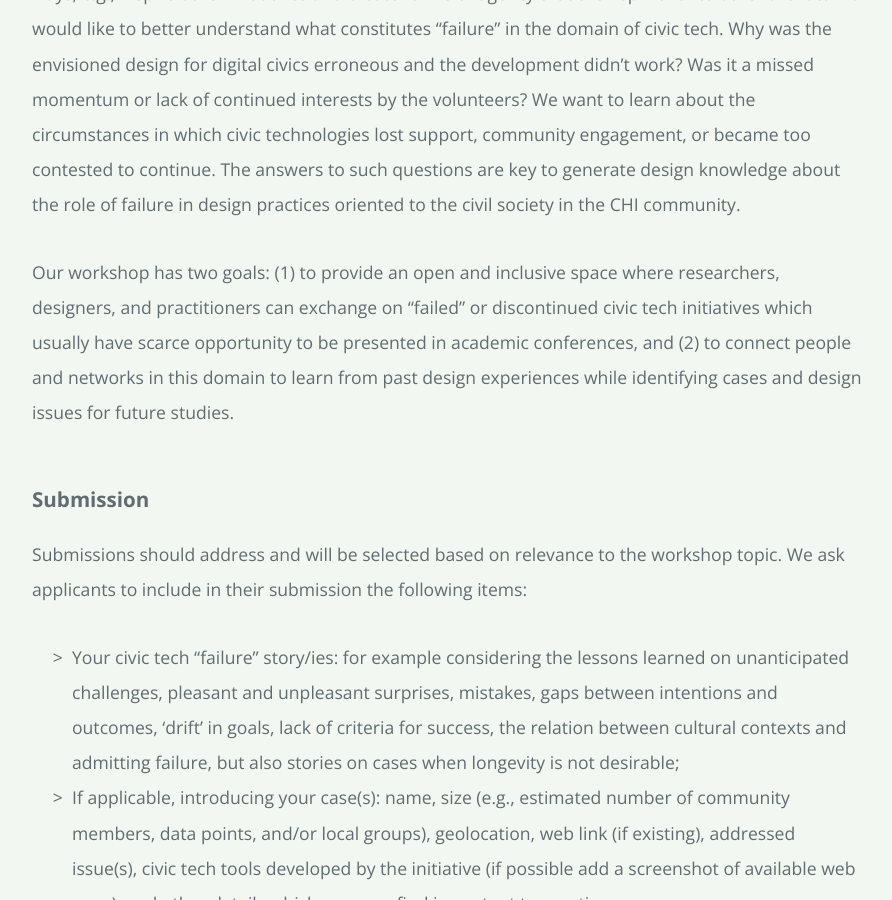
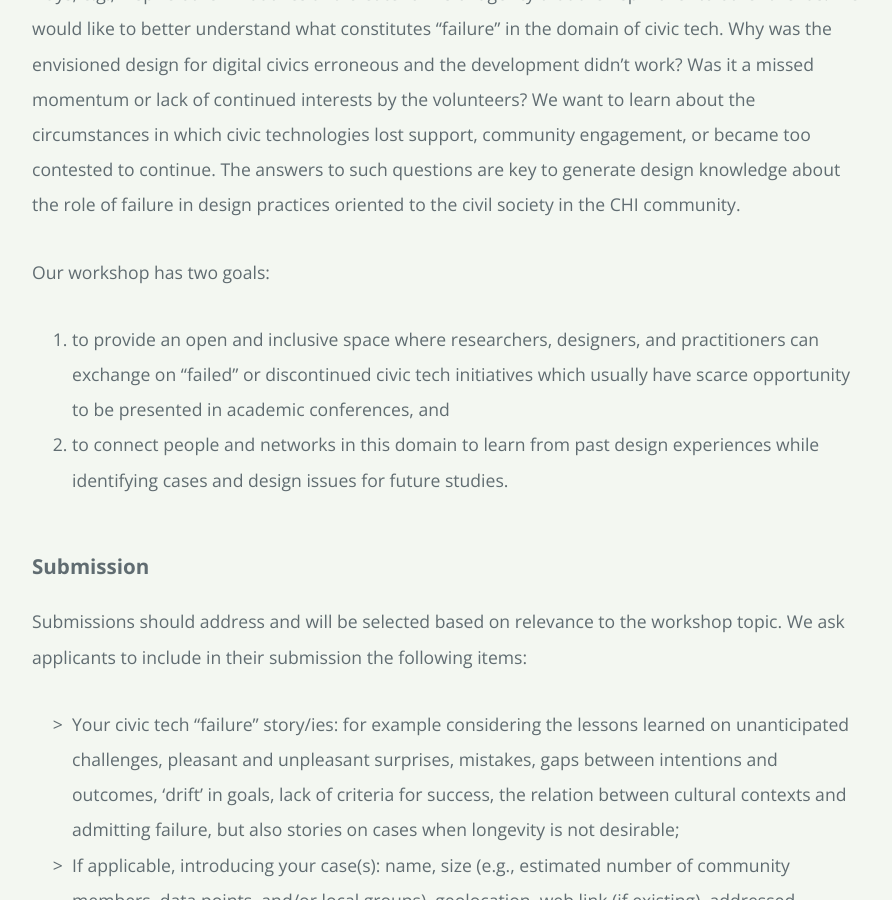
Before and after one commit to discontinued-civictech/discontinued-civictech.github.io, a Jekyll site: the page built from call.md, in a window 1280 px wide and 900 px high, scrolled down 2003 px. Shown: the whole window, without its empty margins (192-1084 px from the left). Built offline with Jekyll 4.4.1, drawn with Linux system fonts in a browser that asks for light colours; our own code applies the rules of GitHub Pages for plain Markdown files; some of the changed text lies outside the part shown.

Commit message:
updated files

```diff
--- a/call.md
+++ b/call.md
@@ -8,7 +8,7 @@ layout: default
 | **Call for Participation** | December 15, 2022 |
 | **Submission Deadline** | February 23, 2023 |
 | **Notification of acceptance** | TBD |
-| **Workshop day** | April 23 or 28 2023 |
+| **Workshop day** | April 23 or 28, 2023 |
 
 # Call for Participation
 
@@ -23,7 +23,9 @@ The goal of the workshop is to understand better why some civic tech initiatives
 
 To better understand and learn from discontinued civic tech, we invite submissions from researchers, designers, educators, and activists interested in sharing their experiences and knowledge about failed or discontinued civic tech initiatives. We do not see failure and discontinuation as necessarily negative outputs but as learning instances and, an essential part of the creative process in design practices driving civic tech projects. Some initiatives may seem to stop but exert influence in other ways, e.g., inspire other initiatives and create forms of agency that then spill over to other arenas. We would like to better understand what constitutes "failure" in the domain of civic tech. Why was the envisioned design for digital civics erroneous and the development didn't work? Was it a missed momentum or lack of continued interests by the volunteers? We want to learn about the circumstances in which civic technologies lost support, community engagement, or became too contested to continue. The answers to such questions are key to generate design knowledge about the role of failure in design practices oriented to the civil society in the CHI community.
 
-Our workshop has two goals: (1) to provide an open and inclusive space where researchers, designers, and practitioners can exchange on “failed” or discontinued civic tech initiatives which usually have scarce opportunity to be presented in academic conferences, and (2) to connect people and networks in this domain to learn from past design experiences while identifying cases and design issues for future studies.
+Our workshop has two goals:
+1. to provide an open and inclusive space where researchers, designers, and practitioners can exchange on “failed” or discontinued civic tech initiatives which usually have scarce opportunity to be presented in academic conferences, and
+2. to connect people and networks in this domain to learn from past design experiences while identifying cases and design issues for future studies.
 
 ### Submission
 Submissions should address and will be selected based on relevance to the workshop topic. We ask applicants to include in their submission the following items:
@@ -32,12 +34,12 @@ Submissions should address and will be selected based on relevance to the worksh
 
 We welcome submissions in various formats, including video/audio recordings (max. 5 min), visual artifacts such as collage, photography, graphic stories, and illustrations, as well as position papers (max. 3 pages) including a brief bio of the applicant(s).
 
-Submissions should be sent to discontinued.civictech[at]gmail.com
+_Submissions should be sent to discontinued.civictech [at] gmail.com_
 
 Please include in your submission if you would like or would not like to have your submission published on the workshop website. Please also indicate in your submission if you plan to participate in person or online. Please note that at least one author of each accepted submission must attend the workshop and that all participants must register for both the workshop and for at least one day of the conference.
 
-* Submission deadline: February 23 2023
-* Notification of acceptance: [TBD] At least seven days before the conference early registration deadline
+* Submission deadline: February 23, 2023
+* Notification of acceptance: [TBD] at least seven days before the conference early registration deadline
 
 
 <a href = "./" class="btn-to-top">Back to Top Page</a>
```
Also changed, not shown: schedule.md (+0 -1 lines).
